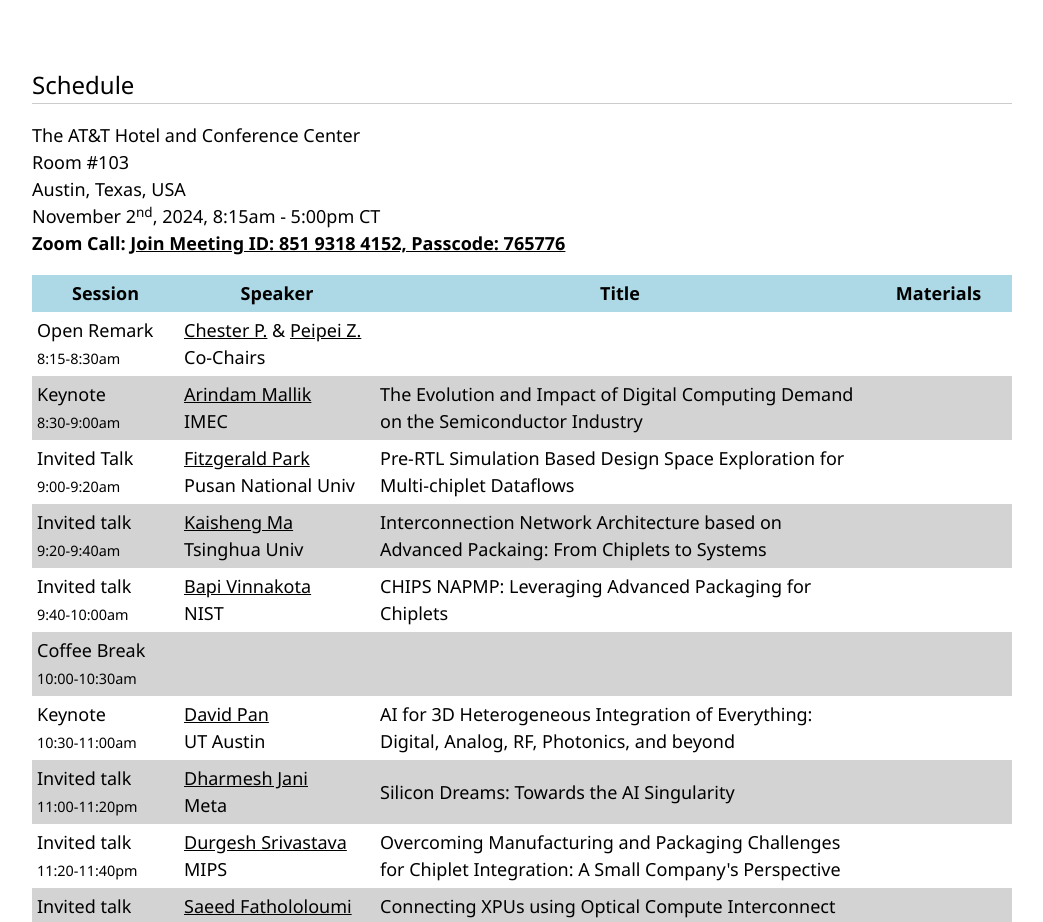
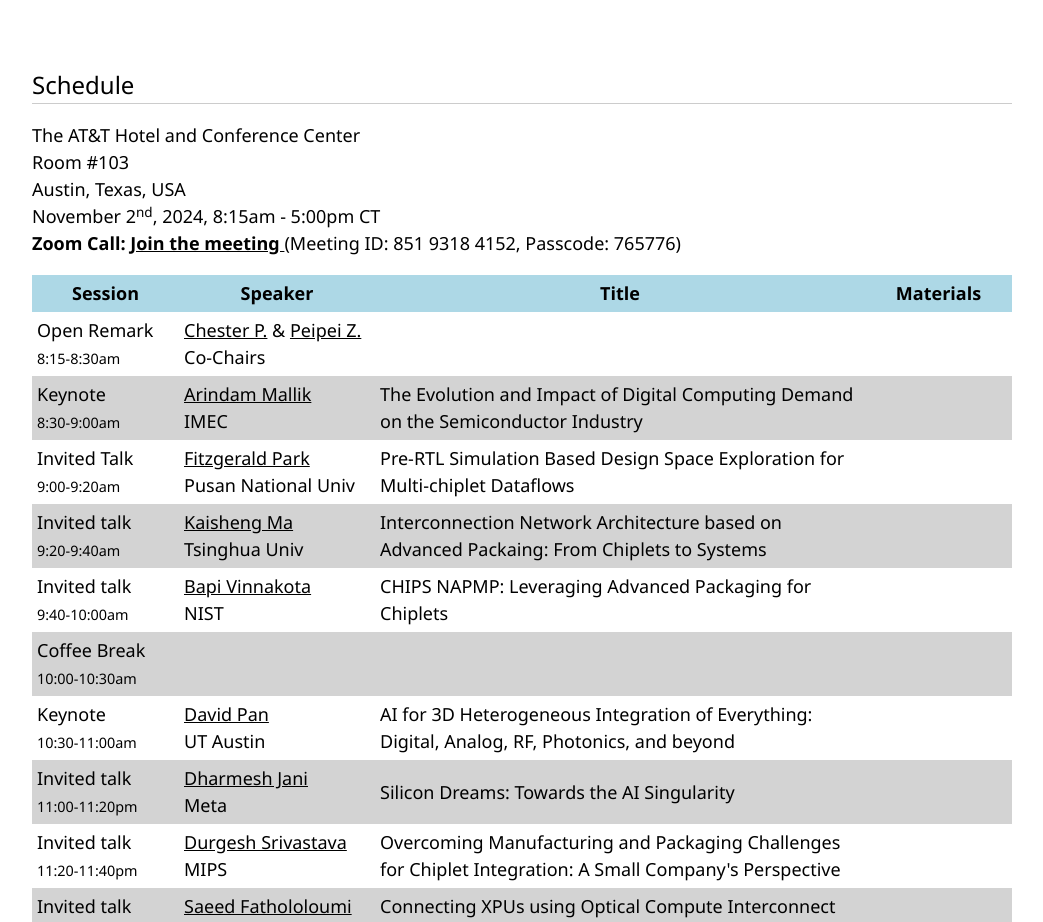
Before and after one commit to hipchips/micro2024, a plain HTML site: page index.html in a window 1280 px wide. Shown: the part 7765-8687 px from the top of the page, without its empty margins (118-1161 px from the left). Drawn offline with nearby package versions, Linux system fonts and the light colour scheme.

Commit message:
zoom again

```diff
--- a/index.html
+++ b/index.html
@@ -374,8 +374,8 @@
 	      Room #103 <br>
 	      Austin, Texas, USA <br>
 	      November 2<sup>nd</sup>, 2024, 8:15am - 5:00pm CT <br>
-	      <strong>Zoom Call: <a href="https://us06web.zoom.us/j/85193184152?pwd=9aq5bbY7tfIs6ABj5UmaDVGbfxUaGr.1"> Join Meeting ID: 851 9318 4152, Passcode: 765776</a>
-		        </strong>
+	      <strong>Zoom Call: <a href="https://us06web.zoom.us/j/85193184152?pwd=9aq5bbY7tfIs6ABj5UmaDVGbfxUaGr.1"> Join the meeting </a>  </strong>
+		(Meeting ID: 851 9318 4152, Passcode: 765776)
 	  </p>
           <p  style="font-size:8px; ">
  <table cellpadding="5" cellspacing="0" style="width:100%">
```
